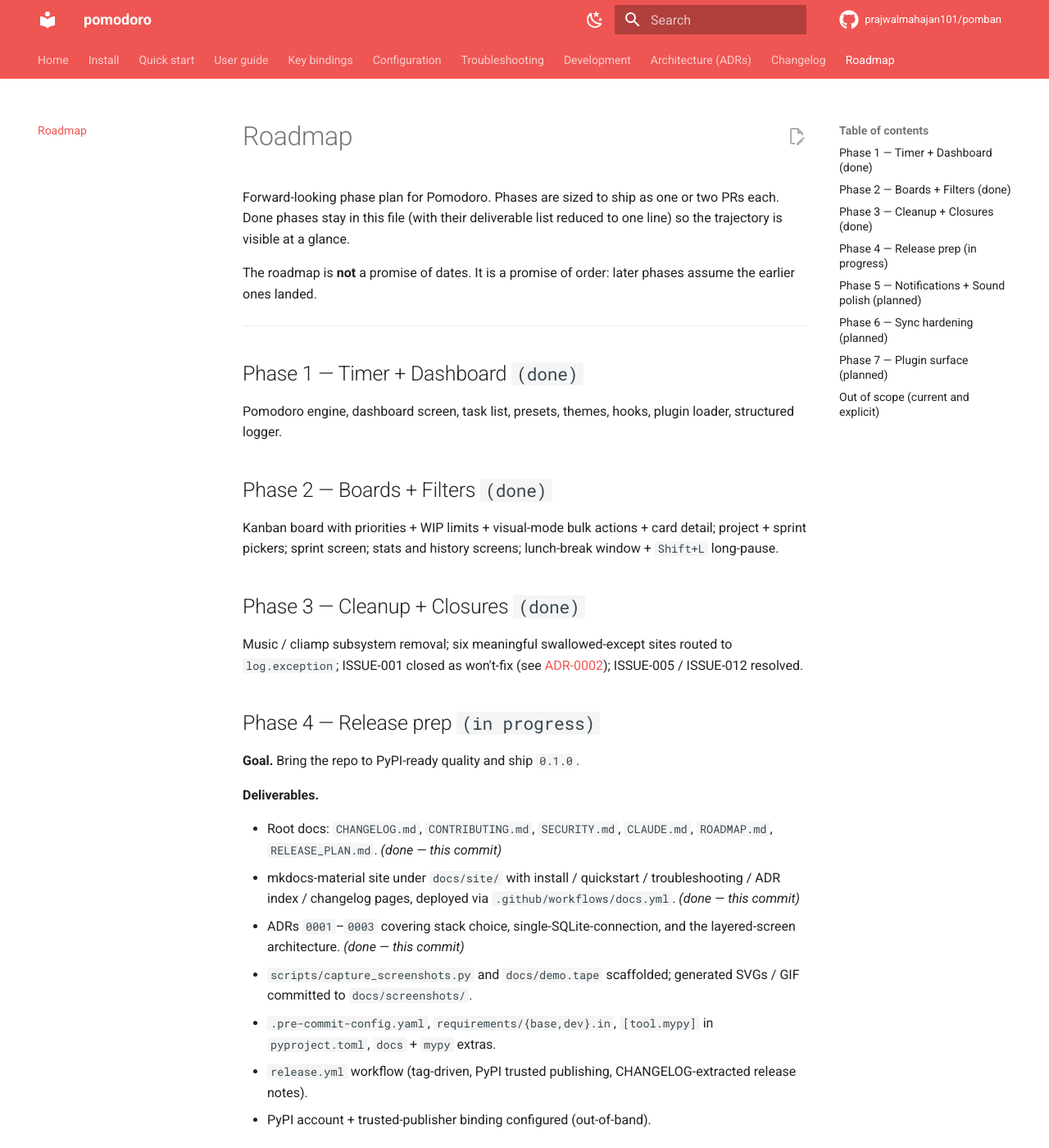
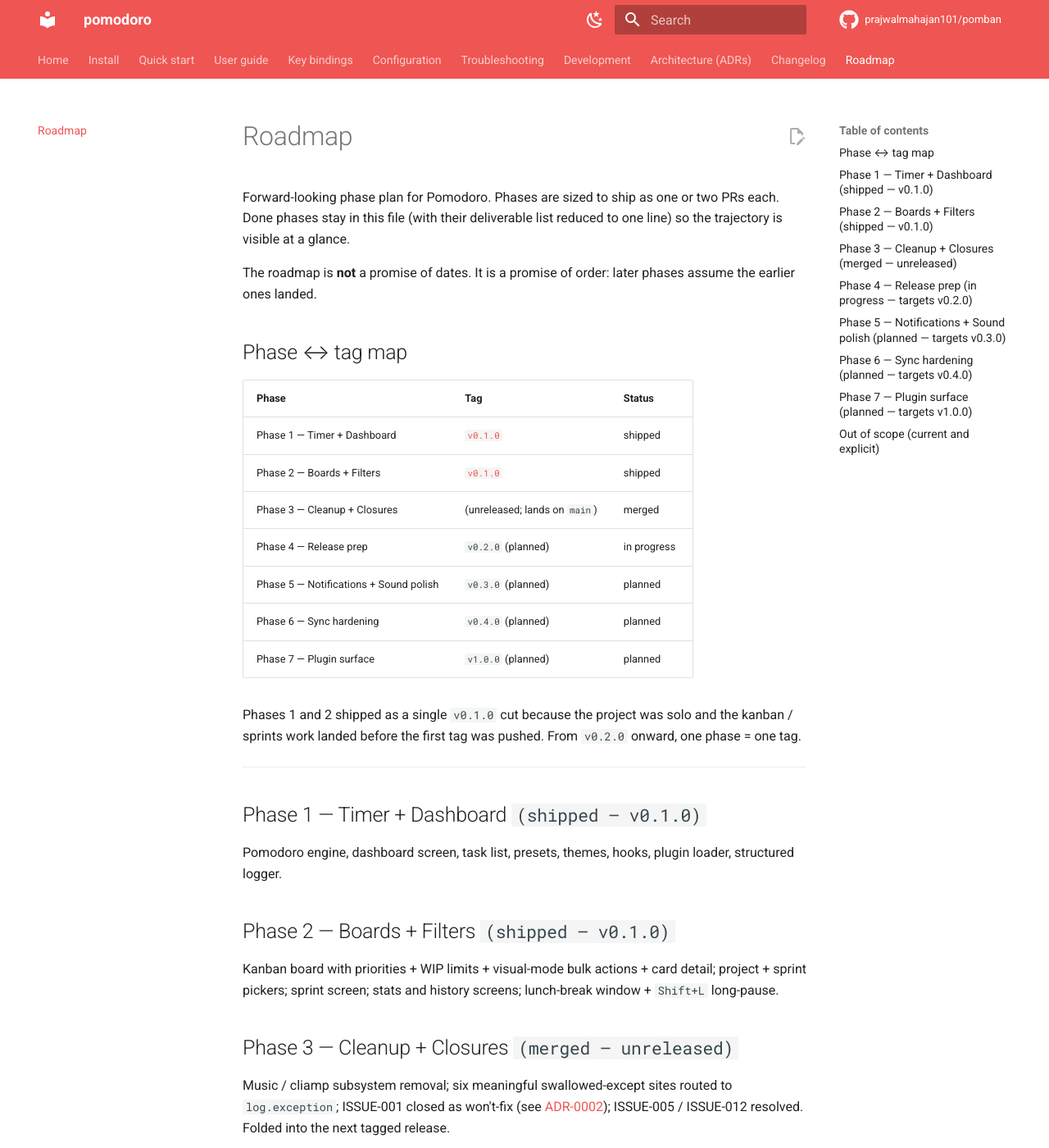
Before and after one commit to prajwalmahajan101/pomban, an MkDocs documentation site: the page built from docs/site/roadmap.md, in a window 1280 px wide and 1400 px high. Shown: the whole window at 82% size. Built offline with MkDocs 1.6.1 and Material for MkDocs 9.7.7, drawn with Linux system fonts in a browser that asks for light colours; comment, search, counter and statistics services are not loaded; some of the changed text lies outside the part shown.

Commit message:
docs(roadmap): annotate phases with their target git tag

```diff
--- a/ROADMAP.md
+++ b/ROADMAP.md
@@ -8,27 +8,43 @@
 The roadmap is **not** a promise of dates. It is a promise of order:
 later phases assume the earlier ones landed.
 
+## Phase ↔ tag map
+
+| Phase | Tag | Status |
+|---|---|---|
+| Phase 1 — Timer + Dashboard | [`v0.1.0`](https://github.com/prajwalmahajan101/pomban/releases/tag/v0.1.0) | shipped |
+| Phase 2 — Boards + Filters | [`v0.1.0`](https://github.com/prajwalmahajan101/pomban/releases/tag/v0.1.0) | shipped |
+| Phase 3 — Cleanup + Closures | (unreleased; lands on `main`) | merged |
+| Phase 4 — Release prep | `v0.2.0` (planned) | in progress |
+| Phase 5 — Notifications + Sound polish | `v0.3.0` (planned) | planned |
+| Phase 6 — Sync hardening | `v0.4.0` (planned) | planned |
+| Phase 7 — Plugin surface | `v1.0.0` (planned) | planned |
+
+Phases 1 and 2 shipped as a single `v0.1.0` cut because the project
+was solo and the kanban / sprints work landed before the first tag
+was pushed. From `v0.2.0` onward, one phase = one tag.
+
 ---
 
-## Phase 1 — Timer + Dashboard `(done)`
+## Phase 1 — Timer + Dashboard `(shipped — v0.1.0)`
 
 Pomodoro engine, dashboard screen, task list, presets, themes, hooks,
 plugin loader, structured logger.
 
-## Phase 2 — Boards + Filters `(done)`
+## Phase 2 — Boards + Filters `(shipped — v0.1.0)`
 
 Kanban board with priorities + WIP limits + visual-mode bulk actions
 + card detail; project + sprint pickers; sprint screen; stats and
 history screens; lunch-break window + `Shift+L` long-pause.
 
-## Phase 3 — Cleanup + Closures `(done)`
+## Phase 3 — Cleanup + Closures `(merged — unreleased)`
 
 Music / cliamp subsystem removal; six meaningful swallowed-except
 sites routed to `log.exception`; ISSUE-001 closed as won't-fix
 (see [ADR-0002](https://github.com/prajwalmahajan101/pomban/blob/main/docs/adr/0002-single-sqlite-connection.md));
-ISSUE-005 / ISSUE-012 resolved.
+ISSUE-005 / ISSUE-012 resolved. Folded into the next tagged release.
 
-## Phase 4 — Release prep `(in progress)`
+## Phase 4 — Release prep `(in progress — targets v0.2.0)`
 
 **Goal.** Bring the repo to PyPI-ready quality and ship `0.1.0`.
 
@@ -57,7 +73,7 @@
 - `python -m build` produces a clean sdist + wheel; `twine check`
   passes.
 
-## Phase 5 — Notifications + Sound polish `(planned)`
+## Phase 5 — Notifications + Sound polish `(planned — targets v0.3.0)`
 
 **Goal.** Make Pomodoro feel as native as a desktop timer.
 
@@ -78,7 +94,7 @@
 - `pomodoro` launches a focus session on macOS / Linux / Windows
   Terminal and fires both desktop + sound + in-TUI notifications.
 
-## Phase 6 — Sync hardening `(planned)`
+## Phase 6 — Sync hardening `(planned — targets v0.4.0)`
 
 **Goal.** Make the `git_sync` plugin a reliable cross-device sync
 story.
@@ -98,7 +114,7 @@
 - The author can run Pomodoro on a laptop and a desktop, switch
   between them, and never lose a session.
 
-## Phase 7 — Plugin surface `(planned)`
+## Phase 7 — Plugin surface `(planned — targets v1.0.0)`
 
 **Goal.** Open enough of the engine for community plugins.
 
```
